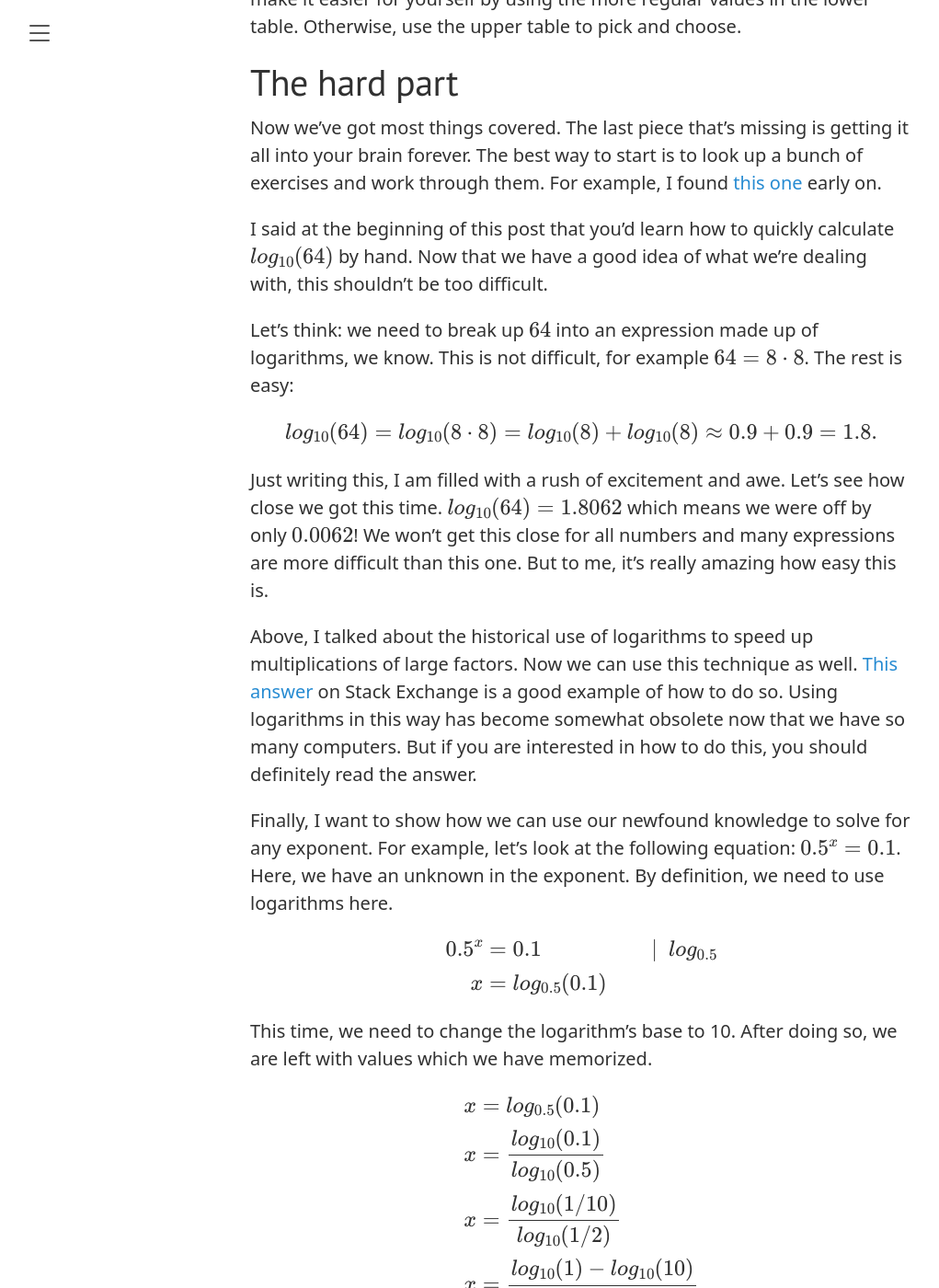
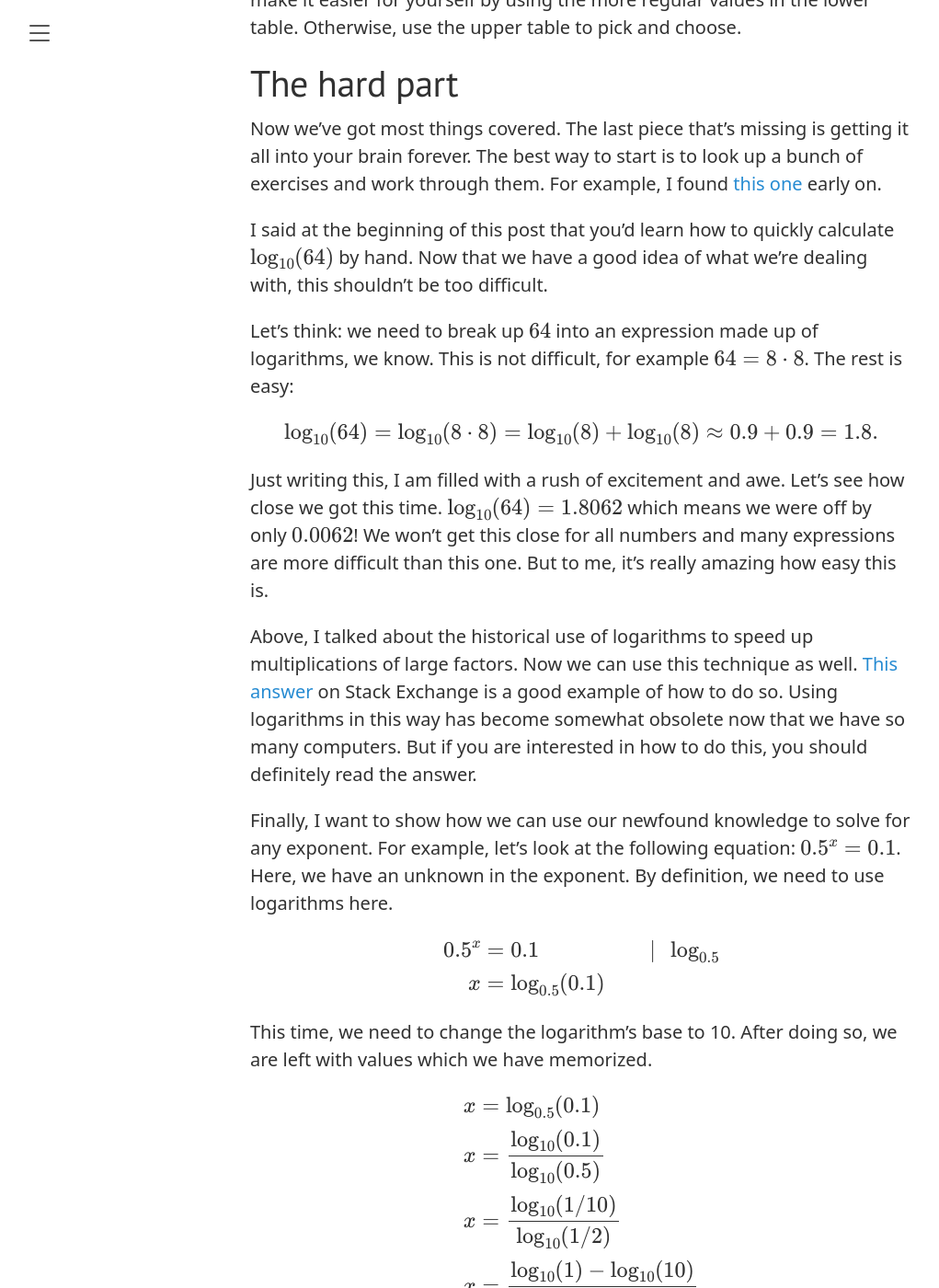
Before and after one commit to vincentbernat/thass0.github.io, a Jekyll site: the page built from _posts/2023-09-02-an-intuition-for-logarithms.md, in a window 1280 px wide and 1400 px high, scrolled down 11501 px. Shown: the whole window at 92% size, without its empty margins (8-1029 px from the left). Built offline with Jekyll 4.4.1, drawn with Linux system fonts in a browser that asks for light colours; formulas are drawn with MathJax 3; some of the changed text lies outside the part shown.

Commit message:
Fix Tex error

```diff
--- a/_posts/2023-09-02-an-intuition-for-logarithms.md
+++ b/_posts/2023-09-02-an-intuition-for-logarithms.md
@@ -30,7 +30,7 @@ This gets us pretty far, but let's keep going. To improve our guess without spen
 
 ![Figure 1: Approximating square roots]({{ '/public/figures/example-approximate-square-root.png' | absolute_path }})
 
-I hope you can see why this is so exciting! By simply memorizing of a few sample values and by internalizing the relationships of the operations we need through drilling, it's possible to make very fast guesses about otherwise complex computations. To prove my point, let's find out how close we got. $4 + \frac{1}{9} \approx 4.111$ and $\sqrt{17} = 4.123$: our guess was off by only $0.012$. Imagine if you could approximate something like $log_{10}(64)$ just as quickly!
+I hope you can see why this is so exciting! By simply memorizing of a few sample values and by internalizing the relationships of the operations we need through drilling, it's possible to make very fast guesses about otherwise complex computations. To prove my point, let's find out how close we got. $4 + \frac{1}{9} \approx 4.111$ and $\sqrt{17} = 4.123$: our guess was off by only $0.012$. Imagine if you could approximate something like $\log_{10}(64)$ just as quickly!
 
 
 # Powers, roots and logarithms
@@ -39,7 +39,7 @@ There is [some confusion](https://math.stackexchange.com/questions/3693149/isnt-
 
 The fact that [exponentiation is not commutative](https://en.wikipedia.org/wiki/Commutative_property#Division,_subtraction,_and_exponentiation) makes it possible to define two methods of undoing exponentiation: the nth-root and the logarithm. This may seem surprising, since we're so used to commutative operations like addition and multiplication that have only a single inverse operation.
 
-Suppose we are given an exponentiation $x = b^n$ where $b$ and $x$ are positive real numbers, $b \neq 1$, and $n$ is a positive integer. If we know the values of $n$ and $x$, the nth-root gives the value of $b = \sqrt[n]{x}$. Otherwise, if we know the values of $b$ and $x$, the logarithm of $x$ to the base $b$ gives the values of the exponent $n = log_b(x)$.
+Suppose we are given an exponentiation $x = b^n$ where $b$ and $x$ are positive real numbers, $b \neq 1$, and $n$ is a positive integer. If we know the values of $n$ and $x$, the nth-root gives the value of $b = \sqrt[n]{x}$. Otherwise, if we know the values of $b$ and $x$, the logarithm of $x$ to the base $b$ gives the values of the exponent $n = \log_b(x)$.
 
 Both the nth-root and the logarithm take the result of an exponentiation as input. Simply put, what makes them different is the missing piece they fill in. Logarithms can be used to calculate the exponent from the result value and the base. The nth-root, on the other hand, takes the result value and the original exponent, to compute the base.
 
@@ -53,76 +53,76 @@ It comes from a German mathematics textbook called Handbuch Mathematik[^3] which
 
 Say we have an exponentiation $x = b^y$ where $y$, $b$ and $x$ are real numbers. From now on $b$ and $x$ are positive (excluding 0) and $b \neq 1$. For such an exponentiation, the logarithm of $x$ to the base $b$ [is defined as](https://www.alamo.edu/contentassets/3c031ab72f3d4dbda979bc9e66d11634/exponential/math1414-logarithmetic-functions.pdf "Definition of the logarithmic function as given by Crystal Hull")
 
-$$log_b(x) = y ~~ \Leftrightarrow ~~ b^y = x\text{.}$$
+$$\log_b(x) = y ~~ \Leftrightarrow ~~ b^y = x\text{.}$$
 
 In the exponentiation $x = b^y$, if we know $x$ and  $b$, the logarithm of $x$ to the base $b$ will give us the missing exponent. From this definition we get the following identities [^4]:
 
-$$\text{(1)} ~~~ x = b^{log_b(x)} ~~~~~~ \text{(2)} ~~~ x = log_b({b^x})\text{.}$$
+$$\text{(1)} ~~~ x = b^{\log_b(x)} ~~~~~~ \text{(2)} ~~~ x = \log_b({b^x})\text{.}$$
 
 Both of these are crucial. Ideally, you'd want them to come to mind every time you're looking to solve a logarithmic equation. While they represent fundamental relationships of the logarithmic and exponential form, their *reverseness* makes them difficult to think about.
 
-Let's start by digesting $x = b^{log_b(x)}$. To break up the equation, we'll call the logarithm in the exponent $a = log_b(x)$. This means that, $a$ is the exponent to the base $b$ such that $b^a = x$. With this step of indirection, it's easy to see why the equation must be true. Think of it like this: "Raise $b$ to the power $a$ of $b$ that satisfies the property that $b^a = x$.".
+Let's start by digesting $x = b^{\log_b(x)}$. To break up the equation, we'll call the logarithm in the exponent $a = \log_b(x)$. This means that, $a$ is the exponent to the base $b$ such that $b^a = x$. With this step of indirection, it's easy to see why the equation must be true. Think of it like this: "Raise $b$ to the power $a$ of $b$ that satisfies the property that $b^a = x$.".
 
-The second equation $x = log_b(b^x)$ is easier to understand. I like to ask myself the question: "What's the exponent $x$ to the base $b$, such that $b^x = b^x$? It's $x$!".
+The second equation $x = \log_b(b^x)$ is easier to understand. I like to ask myself the question: "What's the exponent $x$ to the base $b$, such that $b^x = b^x$? It's $x$!".
 
-Based on this knowledge alone, we are also able to induce the values of a few logarithmic expressions. For example, what is the value of $log_a(a)$? Since $a = a^1$, we can rewrite this as $log_a(a^1)$ or equally $log_a(a^x)$ with $x = 1$. Now, it's obvious from the second identity that the answer is 1. The same approach of relying on the laws of exponents works for $log_a(1)$. If we rewrite this in the same way by substituting $a^0$ for $1$, we get $log_a(a^0) = 0$.
+Based on this knowledge alone, we are also able to induce the values of a few logarithmic expressions. For example, what is the value of $\log_a(a)$? Since $a = a^1$, we can rewrite this as $\log_a(a^1)$ or equally $\log_a(a^x)$ with $x = 1$. Now, it's obvious from the second identity that the answer is 1. The same approach of relying on the laws of exponents works for $\log_a(1)$. If we rewrite this in the same way by substituting $a^0$ for $1$, we get $\log_a(a^0) = 0$.
 
 ## Multiplication as addition
 
 The following is another central identity that opens up a lot of possibilities for us when it comes to computing logarithms manually.
 
-$$log_b(x \cdot y) = log_b(x) + log_b(y) ~~~~ \text{if}  ~ y > 0$$
+$$\log_b(x \cdot y) = \log_b(x) + \log_b(y) ~~~~ \text{if}  ~ y > 0$$
 
-The proof can be constructed from the two identities above and the rules of exponents. We start by using the first identity $x = b^{log_b(b)}$ to substitute $x$ and $y$ in the left side of the equation:
+The proof can be constructed from the two identities above and the rules of exponents. We start by using the first identity $x = b^{\log_b(b)}$ to substitute $x$ and $y$ in the left side of the equation:
 
-$$log_b(x \cdot y) = log_b(b^{log_b(x)} \cdot b^{log_b(y)})\text{.}$$
+$$\log_b(x \cdot y) = \log_b(b^{\log_b(x)} \cdot b^{\log_b(y)})\text{.}$$
 
 Using the law of exponents which states that $x^a \cdot x^b = x^{a + b}$, we can simplify this into
 
-$$log_b(b^{log_b(x)} \cdot b^{log_b(y)}) = log_b(b^{log_b(x) + log_b(y)}) \text{.}$$
+$$\log_b(b^{\log_b(x)} \cdot b^{\log_b(y)}) = \log_b(b^{\log_b(x) + \log_b(y)}) \text{.}$$
 
-Finally, the second identity $x = log_b({b^x})$ is used to simplify this even further:
+Finally, the second identity $x = \log_b({b^x})$ is used to simplify this even further:
 
-$$log_b(b^{log_b(x) + log_b(y)}) = log_b(x) + log_b(y) \text{.}$$
+$$\log_b(b^{\log_b(x) + \log_b(y)}) = \log_b(x) + \log_b(y) \text{.}$$
 
-John Napier is said to have introduced this equation in 1614, and it quickly became famous because it allowed [reducing complex multiplications to simple additions](https://en.wikipedia.org/wiki/Mathematical_table#Tables_of_logarithms). Instead of performing the multiplication itself, people could simply look up the values of $log_b(x)$ and $log_b(y)$ and then add them together. This is one of the techniques we'll use later to solve logarithmic equations by hand. Instead of looking up the values in a logarithm table, we'll memorize a few key ones.
+John Napier is said to have introduced this equation in 1614, and it quickly became famous because it allowed [reducing complex multiplications to simple additions](https://en.wikipedia.org/wiki/Mathematical_table#Tables_of_logarithms). Instead of performing the multiplication itself, people could simply look up the values of $\log_b(x)$ and $\log_b(y)$ and then add them together. This is one of the techniques we'll use later to solve logarithmic equations by hand. Instead of looking up the values in a logarithm table, we'll memorize a few key ones.
 
 ## Division as subtraction
 
 The laws of exponents also state that $x^a / x^b = x^{a - b}$. Hence, the above equation also works for division:
 
-$$log_b(x / y) = log_b(x) - log_b(y) ~~~~ \text{if} ~ y > 0 \text{.}$$
+$$\log_b(x / y) = \log_b(x) - \log_b(y) ~~~~ \text{if} ~ y > 0 \text{.}$$
 
 ## Exponentiation as multiplication
 
 There is another law of exponents which states that $(x^a)^b = x^{a \cdot b}$. Based on this, we get the following mind-boggling equation:
 
-$$log_b(x^c) = c \cdot log_b(x)$$
+$$\log_b(x^c) = c \cdot \log_b(x)$$
 
-This can be proved by first defining an auxiliary variable $y = log_b(x)$, so that $b^y = x$ (first identity). By substituting $b^y$ for $x$, we get $$log_b((b^y)^c)$$. Next, we apply this law of exponents:
+This can be proved by first defining an auxiliary variable $y = \log_b(x)$, so that $b^y = x$ (first identity). By substituting $b^y$ for $x$, we get $$\log_b((b^y)^c)$$. Next, we apply this law of exponents:
 
-$$log_b((b^y)^c) = log_b(b^{y \cdot c})\text{.}$$
+$$\log_b((b^y)^c) = \log_b(b^{y \cdot c})\text{.}$$
 
 Lastly, we again apply the second identity from the definition and the substitute the original definition of $y$:
 
-$$log_b(b^{y \cdot c}) = y \cdot c = c \cdot log_b(x)\text{.}$$
+$$\log_b(b^{y \cdot c}) = y \cdot c = c \cdot \log_b(x)\text{.}$$
 
 ## Change of basis
 
 This is the last concept we need to get started calculating logarithms by hand. The ability to change the base of a logarithmic expression is very valuable to us, because it means that we only have to remember a relatively small set of values for a single base. We're then able to convert between bases and thereby solve expressions in a variety of bases.
 
-$$log_b(x) = \frac{log_a(x)}{log_a(b)} ~~~~ \text{if} ~ a > 0$$
+$$\log_b(x) = \frac{\log_a(x)}{\log_a(b)} ~~~~ \text{if} ~ a > 0$$
 
-Again, we'll start by defining a variable $y = log_b(x)$. It's important to recall that this is only used to simplify subsequent equations and make them easy to grasp. We can transform the left side of the equation into the exponential form.
+Again, we'll start by defining a variable $y = \log_b(x)$. It's important to recall that this is only used to simplify subsequent equations and make them easy to grasp. We can transform the left side of the equation into the exponential form.
 
-$$log_b(x) = y ~~ \Leftrightarrow ~~ b^y = x$$
+$$\log_b(x) = y ~~ \Leftrightarrow ~~ b^y = x$$
 
 From here, we continue by taking the logarithm of both sides to the desired base $a$. Like $b$, $a$ can be any positive real number except $1$.
 
 $$
 \begin{align*}
-  b^y          &= x           &  & | ~ log_a\\
-  log_a(b^y)   &= log_a(x)
+  b^y          &= x           &  & | ~ \log_a\\
+  \log_a(b^y)   &= \log_a(x)
 \end{align*}
 $$
 
@@ -130,18 +130,18 @@ We can further transform this equation using the *'exponentiation as multiplicat
 
 $$
 \begin{align*}
-  log_a(b^y) &= log_a(x)\\[2pt]
-  y \cdot log_a(b) &= log_a(x)
+  \log_a(b^y) &= \log_a(x)\\[2pt]
+  y \cdot \log_a(b) &= \log_a(x)
 \end{align*}
 $$
 
-The final step is to isolate the variable $y$ and to substitute the original $log_b(x)$ for it.
+The final step is to isolate the variable $y$ and to substitute the original $\log_b(x)$ for it.
 
 $$
 \begin{align*}
-  y \cdot log_a(b)   &= log_a(x)    &  & | ~ \div log_a(b)\\[2pt]
-  y &= \frac{log_a(x)}{log_a(b)}\\[2pt]
-  log_b(x) &= \frac{log_a(x)}{log_a(b)}
+  y \cdot \log_a(b)   &= \log_a(x)    &  & | ~ \div \log_a(b)\\[2pt]
+  y &= \frac{\log_a(x)}{\log_a(b)}\\[2pt]
+  \log_b(x) &= \frac{\log_a(x)}{\log_a(b)}
 \end{align*}
 $$
 
@@ -157,26 +157,26 @@ As mentioned above, logarithms were a huge breakthrough when they were first dis
 
 Of course, memorizing that many numbers would be a bit extreme. It's not impossible, and it will certainly improve the accuracy of your approximations, but it's not worth the time for most people. Therefore, we will reduce the set of values to memorize to the bare minimum.
 
-We can change the base of any logarithm to a base we know if we know the value of the logarithm of the original base to the desired base. This means that we only need to memorize a range of logarithms to a single base, as well as some logarithms of other bases to the same base we've chosen. Here, I opted for base $10$ logarithms and conversions from the natural and binary logarithms, since they are the most *common*. The range that we need to memorize is also quite small, since multiplications can be broken up into additions. That is, it's sufficient to know the values of $log_{10}(8)$ and $log_{10}(10)$ to calculate $log_{10}(80)$ because
+We can change the base of any logarithm to a base we know if we know the value of the logarithm of the original base to the desired base. This means that we only need to memorize a range of logarithms to a single base, as well as some logarithms of other bases to the same base we've chosen. Here, I opted for base $10$ logarithms and conversions from the natural and binary logarithms, since they are the most *common*. The range that we need to memorize is also quite small, since multiplications can be broken up into additions. That is, it's sufficient to know the values of $\log_{10}(8)$ and $\log_{10}(10)$ to calculate $\log_{10}(80)$ because
 
-$$log_{10}(80) = log_{10}(10 \cdot 8) = log_{10}(10) + log_{10}(8) \text{.}$$
+$$\log_{10}(80) = \log_{10}(10 \cdot 8) = \log_{10}(10) + \log_{10}(8) \text{.}$$
 
-Depending on how hard you want to make it for yourself, you can also choose different degrees of precision. As suggested by [kqr](https://two-wrongs.com/learning-some-logarithms.html), it's possible to get quite satisfactory results with only a single digit of precision. For completeness, I also added a higher precision option for each value. It makes sense to memorize the higher precision values for the logarithms that you'll use most often. Therefore, the default precision for $log_{10}(e)$ and $log_{10}(2)$ is slightly higher.
+Depending on how hard you want to make it for yourself, you can also choose different degrees of precision. As suggested by [kqr](https://two-wrongs.com/learning-some-logarithms.html), it's possible to get quite satisfactory results with only a single digit of precision. For completeness, I also added a higher precision option for each value. It makes sense to memorize the higher precision values for the logarithms that you'll use most often. Therefore, the default precision for $\log_{10}(e)$ and $\log_{10}(2)$ is slightly higher.
 
 
 <!-- Markdown table source (good for making edits):
 | logarithm      | base precision | base error | extra precision | extra precision error |
-| $log_{10}(1)$  | 0              | /          | /               | /                     |
-| $log_{10}(10)$ | 1              | /          | /               | /                     |
-| $log_{10}(e)$  | 0.43           | 1.00 %     | 0.4343          | 0.00 %                |
-| $log_{10}(2)$  | 0.30           | 0.34 %     | 0.3010          | 0.01 %                |
-| $log_{10}(3)$  | 0.5            | 4.80 %     | 0.477           | 0.03 %                |
-| $log_{10}(4)$  | 0.6            | 0.34 %     | 0.602           | 0.01 %                |
-| $log_{10}(5)$  | 0.7            | 0.15 %     | 0.699           | 0.00 %                |
-| $log_{10}(6)$  | 0.8            | 2.81 %     | 0.778           | 0.02 %                |
-| $log_{10}(7)$  | 0.8            | 5.34 %     | 0.845           | 0.01 %                |
-| $log_{10}(8)$  | 0.9            | 0.34 %     | 0.903           | 0.01 %                |
-| $log_{10}(9)$  | 1.0            | 4.80 %     | 0.954           | 0.03 %                |
+| $\log_{10}(1)$  | 0              | /          | /               | /                     |
+| $\log_{10}(10)$ | 1              | /          | /               | /                     |
+| $\log_{10}(e)$  | 0.43           | 1.00 %     | 0.4343          | 0.00 %                |
+| $\log_{10}(2)$  | 0.30           | 0.34 %     | 0.3010          | 0.01 %                |
+| $\log_{10}(3)$  | 0.5            | 4.80 %     | 0.477           | 0.03 %                |
+| $\log_{10}(4)$  | 0.6            | 0.34 %     | 0.602           | 0.01 %                |
+| $\log_{10}(5)$  | 0.7            | 0.15 %     | 0.699           | 0.00 %                |
+| $\log_{10}(6)$  | 0.8            | 2.81 %     | 0.778           | 0.02 %                |
+| $\log_{10}(7)$  | 0.8            | 5.34 %     | 0.845           | 0.01 %                |
+| $\log_{10}(8)$  | 0.9            | 0.34 %     | 0.903           | 0.01 %                |
+| $\log_{10}(9)$  | 1.0            | 4.80 %     | 0.954           | 0.03 %                |
 -->
 
 <table>
@@ -189,77 +189,77 @@ Depending on how hard you want to make it for yourself, you can also choose diff
       <td>extra precision error</td>
     </tr>
     <tr>
-      <td>$log_{10}(1)$</td>
+      <td>$\log_{10}(1)$</td>
       <td class="good">0</td>
       <td>/</td>
       <td>/</td>
       <td>/</td>
     </tr>
     <tr>
-      <td>$log_{10}(10)$</td>
+      <td>$\log_{10}(10)$</td>
       <td class="good">1</td>
       <td>/</td>
       <td>/</td>
       <td>/</td>
     </tr>
     <tr>
-      <td>$log_{10}(e)$</td>
+      <td>$\log_{10}(e)$</td>
       <td>0.43</td>
       <td>1.00 %</td>
       <td class="good">0.4343</td>
       <td>0.00 %</td>
     </tr>
     <tr>
-      <td>$log_{10}(2)$</td>
+      <td>$\log_{10}(2)$</td>
       <td>0.30</td>
       <td class="good">0.34 %</td>
       <td>0.3010</td>
       <td>0.01 %</td>
     </tr>
     <tr>
-      <td>$log_{10}(3)$</td>
+      <td>$\log_{10}(3)$</td>
       <td>0.5</td>
       <td>4.80 %</td>
       <td class="good">0.477</td>
       <td>0.03 %</td>
     </tr>
     <tr>
-      <td>$log_{10}(4)$</td>
+      <td>$\log_{10}(4)$</td>
       <td class="good">0.6</td>
       <td>0.34 %</td>
       <td>0.602</td>
       <td>0.01 %</td>
     </tr>
     <tr>
-      <td>$log_{10}(5)$</td>
+      <td>$\log_{10}(5)$</td>
       <td class="good">0.7</td>
       <td>0.15 %</td>
       <td>0.699</td>
       <td>0.00 %</td>
     </tr>
     <tr>
-      <td>$log_{10}(6)$</td>
+      <td>$\log_{10}(6)$</td>
       <td>0.8</td>
       <td>2.81 %</td>
       <td class="good">0.778</td>
       <td>0.02 %</td>
     </tr>
     <tr>
-      <td>$log_{10}(7)$</td>
+      <td>$\log_{10}(7)$</td>
       <td>0.8</td>
       <td>5.34 %</td>
       <td class="good">0.845</td>
       <td>0.01 %</td>
     </tr>
     <tr>
-      <td>$log_{10}(8)$</td>
+      <td>$\log_{10}(8)$</td>
       <td class="good">0.9</td>
       <td>0.34 %</td>
       <td>0.903</td>
       <td>0.01 %</td>
     </tr>
     <tr>
-      <td>$log_{10}(9)$</td>
+      <td>$\log_{10}(9)$</td>
       <td>1.0</td>
       <td>4.80 %</td>
       <td class="good">0.954</td>
@@ -287,7 +287,7 @@ As you can see, for each logarithmic expression there is a value with an error o
       <td colspan="2">10</td>
     </tr>
     <tr>
-      <td colspan="2">$log_{10}(x)$</td>
+      <td colspan="2">$\log_{10}(x)$</td>
       <td colspan="2">0.4343</td>
       <td colspan="2">0.0</td>
       <td colspan="2">0.3</td>
@@ -322,13 +322,13 @@ Again, I'd recommend you to create some flash cards for yourself to memorize the
 
 Now we've got most things covered. The last piece that's missing is getting it all into your brain forever. The best way to start is to look up a bunch of exercises and work through them. For example, I found [this one](https://math.colorado.edu/math1300/resources/Exercises_LogarithmicFunction.pdf) early on.
 
-I said at the beginning of this post that you'd learn how to quickly calculate $log_{10}(64)$ by hand. Now that we have a good idea of what we're dealing with, this shouldn't be too difficult.
+I said at the beginning of this post that you'd learn how to quickly calculate $\log_{10}(64)$ by hand. Now that we have a good idea of what we're dealing with, this shouldn't be too difficult.
 
 Let's think: we need to break up $64$ into an expression made up of logarithms, we know. This is not difficult, for example  $64 = 8 \cdot 8$. The rest is easy:
 
-$$log_{10}(64) = log_{10}(8 \cdot 8) = log_{10}(8) + log_{10}(8) \approx 0.9 + 0.9 = 1.8\text{.}$$
+$$\log_{10}(64) = \log_{10}(8 \cdot 8) = \log_{10}(8) + \log_{10}(8) \approx 0.9 + 0.9 = 1.8\text{.}$$
 
-Just writing this, I am filled with a rush of excitement and awe. Let's see how close we got this time. $log_{10}(64) = 1.8062$ which means we were off by only $0.0062$! We won't get this close for all numbers and many expressions are more difficult than this one. But to me, it's really amazing how easy this is.
+Just writing this, I am filled with a rush of excitement and awe. Let's see how close we got this time. $\log_{10}(64) = 1.8062$ which means we were off by only $0.0062$! We won't get this close for all numbers and many expressions are more difficult than this one. But to me, it's really amazing how easy this is.
 
 Above, I talked about the historical use of logarithms to speed up multiplications of large factors. Now we can use this technique as well. [This answer](https://math.stackexchange.com/a/2296546) on Stack Exchange is a good example of how to do so. Using logarithms in this way has become somewhat obsolete now that we have so many computers. But if you are interested in how to do this, you should definitely read the answer.
 
@@ -336,8 +336,8 @@ Finally, I want to show how we can use our newfound knowledge to solve for any e
 
 $$
 \begin{align*}
-  0.5^x &= 0.1 & | ~~ log_{0.5}\\[2pt]
-  x &= log_{0.5}(0.1)
+  0.5^x &= 0.1 & | ~~ \log_{0.5}\\[2pt]
+  x &= \log_{0.5}(0.1)
 \end{align*}
 $$
 
@@ -345,10 +345,10 @@ This time, we need to change the logarithm's base to 10. After doing so, we are
 
 $$
 \begin{align*}
-  x &= log_{0.5}(0.1)\\[2pt]
-  x &= \frac{log_{10}(0.1)}{log_{10}(0.5)}\\[2pt]
-  x &= \frac{log_{10}(1 / 10)}{log_{10}(1 / 2)}\\[2pt]
-  x &= \frac{log_{10}(1) - log_{10}(10)}{log_{10}(1) - log_{10}(2)}\\[2pt]
+  x &= \log_{0.5}(0.1)\\[2pt]
+  x &= \frac{\log_{10}(0.1)}{\log_{10}(0.5)}\\[2pt]
+  x &= \frac{\log_{10}(1 / 10)}{\log_{10}(1 / 2)}\\[2pt]
+  x &= \frac{\log_{10}(1) - \log_{10}(10)}{\log_{10}(1) - \log_{10}(2)}\\[2pt]
   x &\approx \frac{0 - 1}{0 - 0.3}\\[2pt]
   x &\approx \frac{-1}{-0.3}\\[2pt]
   x &\approx 3.33
```
